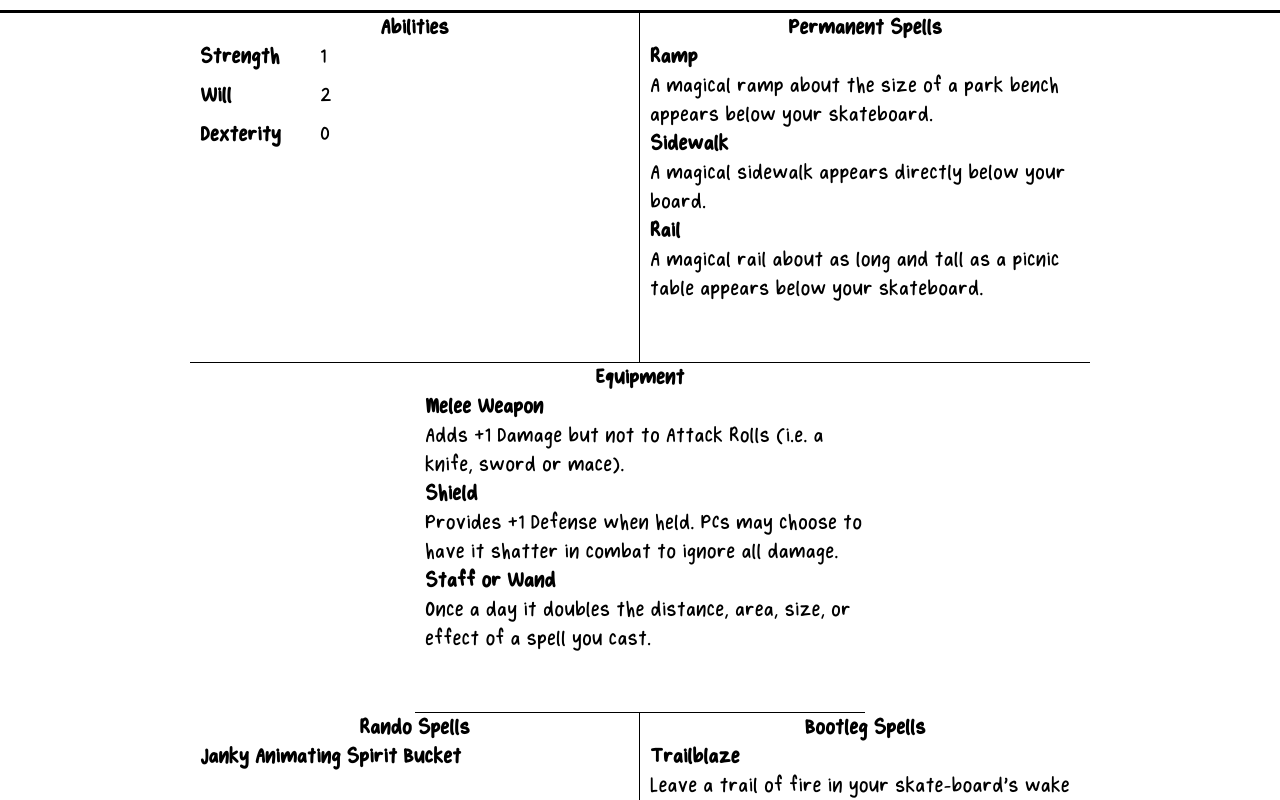
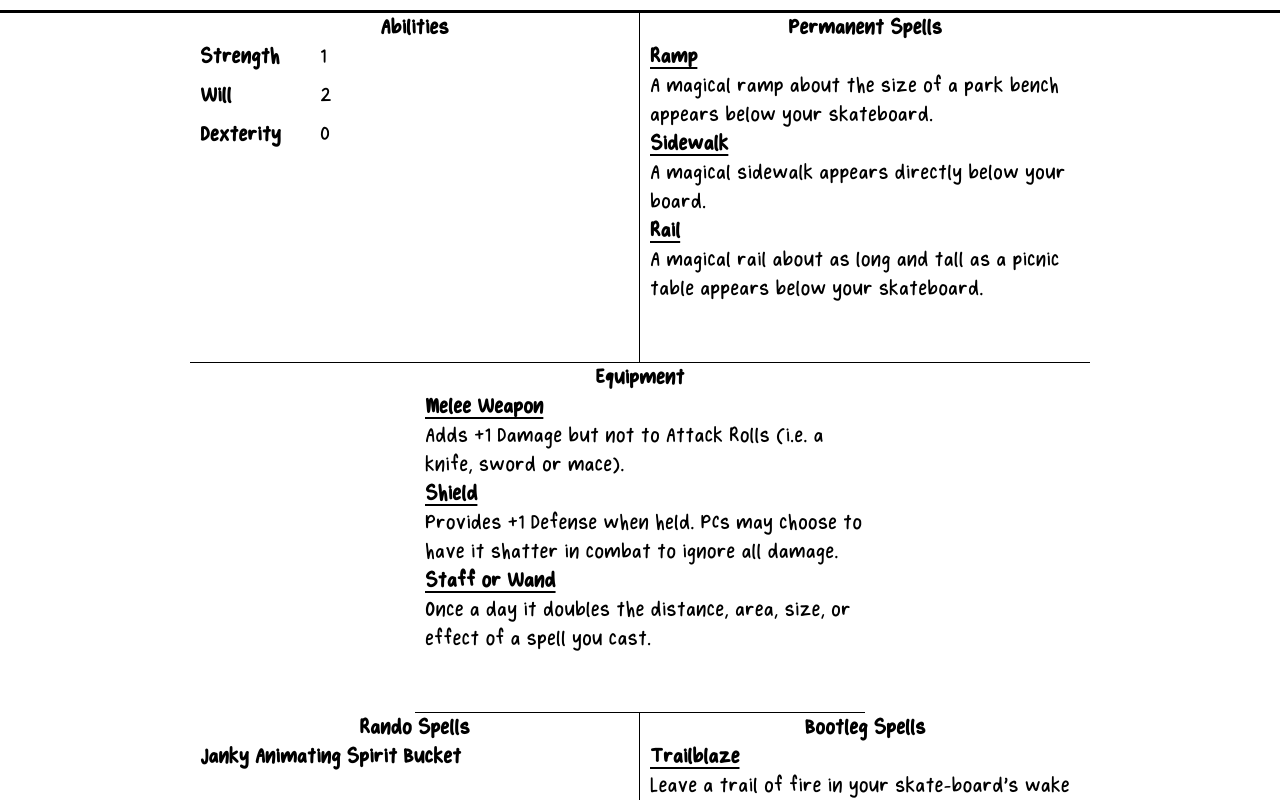
Before and after one commit to luiemilio/a-skate-wizards-generator-next, a Next.js app: page / in a window 1280 px wide. Shown: the part 280-1080 px from the top of the page. Built offline with nearby package versions, Linux system fonts and the light colour scheme.

Commit message:
add highlighting to item names

```diff
--- a/app/_components/Abilities.tsx
+++ b/app/_components/Abilities.tsx
@@ -2,17 +2,12 @@ import { useCallback, useContext, useEffect, useState } from 'react';
 import { LevelUpButton } from './Buttons';
 import { CharacterContext } from '../_lib/utils';
 import styled from 'styled-components';
-import { SectionName } from './Character';
 import { ItemName } from './Items';
+import { Section, SectionName } from './Section';
 
 type Ability = 'strength' | 'dexterity' | 'will';
 
-const AbilitiesDiv = styled.div`
-    box-sizing: border-box;
-    display: flex;
-    flex-direction: column;
-    height: 350px;
-    width: 450px;
+const AbilitiesDiv = styled(Section)`
     border-bottom: 1px solid black;
     border-right: 1px solid black;
 
--- a/app/_components/BootlegSpells.tsx
+++ b/app/_components/BootlegSpells.tsx
@@ -1,15 +1,10 @@
 import Items from './Items';
 import { CharacterContext, Item } from '../_lib/utils';
 import { useContext, useEffect, useState } from 'react';
-import { SectionName } from './Character';
 import styled from 'styled-components';
+import { Section, SectionName } from './Section';
 
-const BootLegSpellsDiv = styled.div`
-    display: flex;
-    flex-direction: column;
-    height: 350px;
-    width: 450px;
-`;
+const BootLegSpellsDiv = styled(Section)``;
 
 const BootlegSpells = () => {
     const { level, levelHistory } = useContext(CharacterContext);
@@ -28,7 +23,7 @@ const BootlegSpells = () => {
     return (
         <BootLegSpellsDiv>
             <SectionName>Bootleg Spells</SectionName>
-            <Items items={bootlegSpells}></Items>
+            <Items items={bootlegSpells} highlightNames></Items>
         </BootLegSpellsDiv>
     );
 };
--- a/app/_components/Character.tsx
+++ b/app/_components/Character.tsx
@@ -6,7 +6,7 @@ import PermSpells from './PermSpells';
 import Equipment from './Equipment';
 import BootlegSpells from './BootlegSpells';
 
-const CharacterDiv = styled.div`
+const CharacterMainDiv = styled.div`
     display: flex;
     flex-direction: column;
 `;
@@ -19,14 +19,9 @@ const CharacterTopAndBottom = styled.div`
     min-width: 450px;
 `;
 
-export const SectionName = styled.div`
-    align-self: center;
-    font-weight: 600;
-`;
-
 const Character = () => {
     return (
-        <CharacterDiv>
+        <CharacterMainDiv>
             <CharacterTopAndBottom>
                 <Abilities></Abilities>
                 <PermSpells></PermSpells>
@@ -36,7 +31,7 @@ const Character = () => {
                 <RandoSpells></RandoSpells>
                 <BootlegSpells></BootlegSpells>
             </CharacterTopAndBottom>
-        </CharacterDiv>
+        </CharacterMainDiv>
     );
 };
 
--- a/app/_components/Equipment.tsx
+++ b/app/_components/Equipment.tsx
@@ -2,13 +2,9 @@ import Items from './Items';
 import { CharacterContext, Item } from '../_lib/utils';
 import { useContext, useEffect, useState } from 'react';
 import styled from 'styled-components';
-import { SectionName } from './Character';
+import { Section, SectionName } from './Section';
 
-const EquipmentDiv = styled.div`
-    display: flex;
-    flex-direction: column;
-    height: 350px;
-    width: 450px;
+const EquipmentDiv = styled(Section)`
     border-bottom: 1px solid black;
 `;
 
@@ -29,7 +25,7 @@ export const Equipment = () => {
     return (
         <EquipmentDiv>
             <SectionName>Equipment</SectionName>
-            <Items items={equipment}></Items>
+            <Items items={equipment} highlightNames></Items>
         </EquipmentDiv>
     );
 };
--- a/app/_components/Items.tsx
+++ b/app/_components/Items.tsx
@@ -5,22 +5,25 @@ const ItemsDiv = styled.div`
     flex-direction: column;
 `;
 
-export const ItemName = styled.div`
+export const ItemName = styled.div<{ $highlight?: boolean }>`
     padding-left: 10px;
     font-weight: 600;
+    text-decoration: ${(props) => (props.$highlight ? 'underline' : 'auto')};
 `;
 
 export const ItemDescription = styled.div`
     padding-left: 10px;
 `;
 
-const Items = ({ items }: any) => {
+const Items = ({ items, highlightNames }: any) => {
     return (
         <ItemsDiv>
             {items?.map((item: any) => {
                 return (
                     <div key={item.name}>
-                        <ItemName>{item.name}</ItemName>
+                        <ItemName $highlight={highlightNames}>
+                            {item.name}
+                        </ItemName>
                         <ItemDescription>{item.description}</ItemDescription>
                     </div>
                 );
--- a/app/_components/PermSpells.tsx
+++ b/app/_components/PermSpells.tsx
@@ -1,15 +1,10 @@
 import Items from './Items';
 import { CharacterContext, Item } from '../_lib/utils';
 import { useContext, useEffect, useState } from 'react';
-import { SectionName } from './Character';
 import styled from 'styled-components';
+import { Section, SectionName } from './Section';
 
-const PermSpellsDiv = styled.div`
-    box-sizing: border-box;
-    display: flex;
-    flex-direction: column;
-    height: 350px;
-    width: 450px;
+const PermSpellsDiv = styled(Section)`
     border-bottom: 1px solid black;
     border-right: 1px solid black;
 
@@ -38,7 +33,7 @@ const PermSpells = () => {
     return (
         <PermSpellsDiv>
             <SectionName>Permanent Spells</SectionName>
-            <Items items={permSpells}></Items>
+            <Items items={permSpells} highlightNames></Items>
         </PermSpellsDiv>
     );
 };
--- a/app/_components/RandoSpells.tsx
+++ b/app/_components/RandoSpells.tsx
@@ -3,14 +3,10 @@ import { LevelUpButton } from './Buttons';
 import { CharacterContext } from '../_lib/utils';
 import { Item, getRandoSpell } from '../_lib/utils';
 import styled from 'styled-components';
-import { SectionName } from './Character';
 import Items from './Items';
+import { Section, SectionName } from './Section';
 
-const RandoSpellsDiv = styled.div`
-    display: flex;
-    flex-direction: column;
-    height: 350px;
-    width: 450px;
+const RandoSpellsDiv = styled(Section)`
     border-right: 1px solid black;
 
     @media all and (max-width: 1049px) {
--- /dev/null
+++ b/app/_components/Section.tsx
@@ -0,0 +1,13 @@
+import styled from 'styled-components';
+
+export const Section = styled.div`
+    display: flex;
+    flex-direction: column;
+    height: 350px;
+    width: 450px;
+`;
+
+export const SectionName = styled.div`
+    align-self: center;
+    font-weight: 600;
+`;
```
